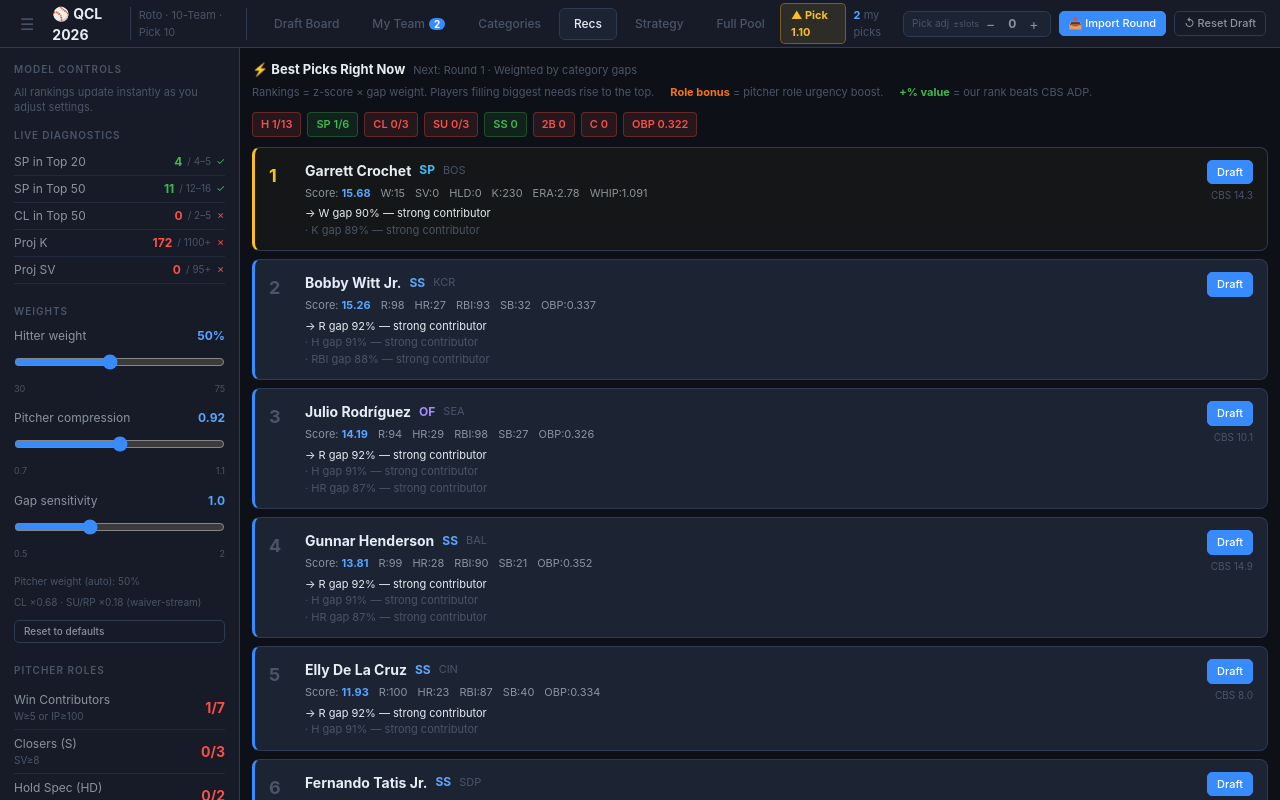
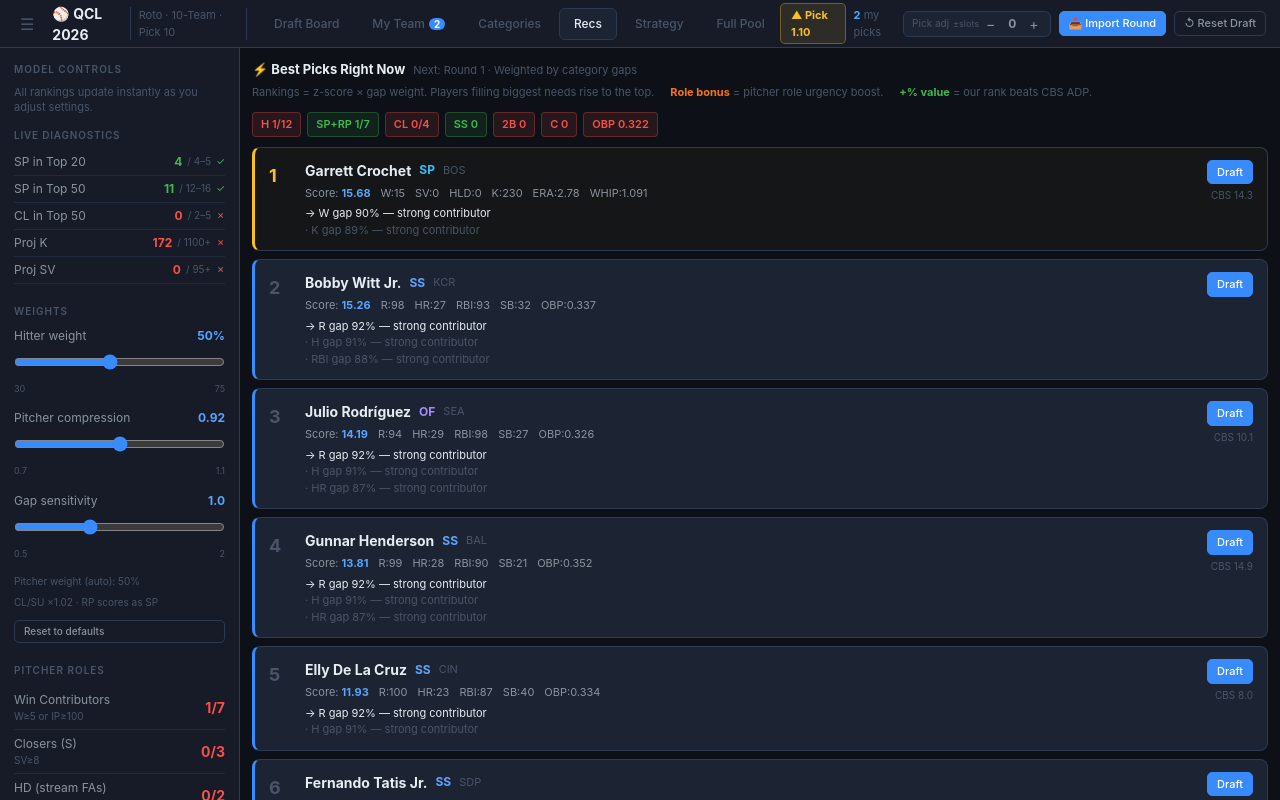
Before and after one commit to brenthuot/QCL-2026, a Next.js app: page / in a window 1280 px wide. Both pictures are taken after a click on the element "Recs". Built offline with nearby package versions, Linux system fonts and the light colour scheme.

Commit message:
Update page.js

```diff
--- a/src/app/page.js
+++ b/src/app/page.js
@@ -91,9 +91,9 @@ const SLOTS = [
   {id:'RP3',  label:'RP',   elig:['RP','CL','SU']                  },
   {id:'P1',   label:'P',    elig:['SP','RP','CL','SU']             },
   {id:'P2',   label:'P',    elig:['SP','RP','CL','SU']             },
-  {id:'BN1',  label:'BN',   elig:['C','1B','2B','3B','SS','OF','SP','RP','CL','SU'] },
-  {id:'BN2',  label:'BN',   elig:['C','1B','2B','3B','SS','OF','SP','RP','CL','SU'] },
-  {id:'BN3',  label:'BN',   elig:['C','1B','2B','3B','SS','OF','SP','RP','CL','SU'] },
+  {id:'BN1',  label:'BN',   elig:['SP','RP','CL','SU'] },  // bench = pitchers only
+  {id:'BN2',  label:'BN',   elig:['SP','RP','CL','SU'] },
+  {id:'BN3',  label:'BN',   elig:['SP','RP','CL','SU'] },
 ]
 
 // ── HELPERS ───────────────────────────────────────────────────────────────────
@@ -255,8 +255,8 @@ export default function App() {
     const hitW = hitWeight / 100
     const all = allPlayers.map(p => {
       const { liveScore, liveBreakdown } = computeLiveScore(p, gapWeights)
-      // CL: ~1.0 so top closers rank ~35-50 (mock R4-9); SU/RP: suppressed (stream on waivers)
-      const rpDampener = p.pos==='CL' ? 1.02 : p.pos==='SU' ? 0.18 : p.pos==='RP' ? 0.18 : 1.0
+      // RP merges into SP pool (no dampener); SU merges into CL pool
+      const rpDampener = ['CL','SU'].includes(p.pos) ? 1.02 : 1.0
       const typeScale  = p.type==='hitter' ? hitW*2 : pitW*2*(p.pos==='SP' ? pitCompress : pitCompress*rpDampener)
       const kInfo = watchlistByPlayerId[p.id]
       // ADP penalty/boost: compare our z-rank to CBS ADP
@@ -312,6 +312,7 @@ export default function App() {
           slots.push({ round: rd, overall: (rd-1)*10 + (rd%2===1?10:1) })
         }
         return slots.find(s => s.round >= round)?.overall ?? null
+        // HITTER_TARGET=12 used in scoring.js (bench=pitchers only)
       })()
     ).slice(0, 8),
   [scoredPlayers, myPlayers, targets, round, myTotals, recGapWeights])
@@ -642,7 +643,7 @@ function Sidebar({ diagnostics, hitWeight, setHitWeight, pitCompress, setPitComp
           </div>
         ))}
         <div style={{fontSize:10,color:'var(--text3)',marginBottom:6}}>Pitcher weight (auto): {100-hitWeight}%</div>
-        <div style={{fontSize:10,color:'var(--text3)',marginBottom:10}}>CL ×0.68 · SU/RP ×0.18 (waiver-stream)</div>
+        <div style={{fontSize:10,color:'var(--text3)',marginBottom:10}}>CL/SU ×1.02 · RP scores as SP</div>
         <button className="btn btn-ghost btn-sm" style={{width:'100%',fontSize:10}}
           onClick={() => { setHitWeight(50); setPitCompress(0.92); setGapSensitivity(1.0) }}>
           Reset to defaults
@@ -653,7 +654,7 @@ function Sidebar({ diagnostics, hitWeight, setHitWeight, pitCompress, setPitComp
         {[
           {label:'Win Contributors', sub:'W≥5 or IP≥100', cur:roles.winContributors, target:7},
           {label:'Closers (S)',      sub:'SV≥8',          cur:roles.closers,         target:3},
-          {label:'Hold Spec (HD)',   sub:'Stream on wire', cur:roles.holdSpec,        target:2},
+          {label:'HD (stream FAs)',   sub:'Stream on wire', cur:roles.holdSpec,        target:2},
         ].map(r => {
           const c = r.cur>=r.target?'var(--green)':r.cur>=r.target-1?'var(--yellow)':'var(--red)'
           return (
@@ -1043,7 +1044,7 @@ function MyTeam({ myPlayers, myTotals, targets, roles, onUndraft, keeperIds, onS
           {[
             {label:'Win Contributors',cur:roles.winContributors,target:7,hint:'W≥5 or IP≥100'},
             {label:'Closers (S)',      cur:roles.closers,        target:3,hint:'SV≥8'},
-            {label:'Hold Spec (HD)',   cur:roles.holdSpec,       target:2,hint:'Stream on waivers'},
+            {label:'HD (stream FAs)',   cur:roles.holdSpec,       target:2,hint:'Stream on waivers'},
           ].map(r => {
             const color=r.cur>=r.target?'var(--green)':r.cur>=r.target-1?'var(--yellow)':'var(--red)'
             return (
@@ -1138,9 +1139,8 @@ function Recommendations({ recommendations, round, roles, myPlayers, targets, on
       {/* Roster balance status */}
       {(() => {
         const hitterCount  = myPlayers.filter(p => p.type==='hitter').length
-        const spCount      = myPlayers.filter(p => p.pos==='SP').length
-        const clCount      = myPlayers.filter(p => p.pos==='CL').length
-        const suCount      = myPlayers.filter(p => ['SU','RP'].includes(p.pos)).length
+        const spCount      = myPlayers.filter(p => ['SP','RP'].includes(p.pos)).length
+        const clCount      = myPlayers.filter(p => p.pos === 'CL').length  // SU not drafted
         const ssByPos      = myPlayers.filter(p => p.pos==='SS').length
         const twoBByPos    = myPlayers.filter(p => p.pos==='2B').length
         const cByPos       = myPlayers.filter(p => p.pos==='C').length
@@ -1164,10 +1164,9 @@ function Recommendations({ recommendations, round, roles, myPlayers, targets, on
         )
         return (
           <div style={{display:'flex',gap:6,flexWrap:'wrap',marginBottom:10,fontSize:11}}>
-            {pill(`H ${hitterCount}/13`, hitterCount>=10, hitterCount>=7)}
-            {pill(`SP ${spCount}/6`, spCount<=5, spCount<=6)}
-            {pill(`CL ${clCount}/3`, clCount===3, clCount>=1)}
-            {pill(`SU ${suCount}/3`, suCount===3, suCount>=1)}
+            {pill(`H ${hitterCount}/12`, hitterCount>=10, hitterCount>=7)}
+            {pill(`SP+RP ${spCount}/7`, spCount<=6, spCount<=7)}
+            {pill(`CL ${clCount}/4`, clCount===4, clCount>=2)}
             {pill(`SS ${ssByPos}`, ssByPos<=2, ssByPos===3)}
             {pill(`2B ${twoBByPos}`, twoBByPos>=1, false)}
             {pill(`C ${cByPos}`, cByPos>=1, false)}
```
